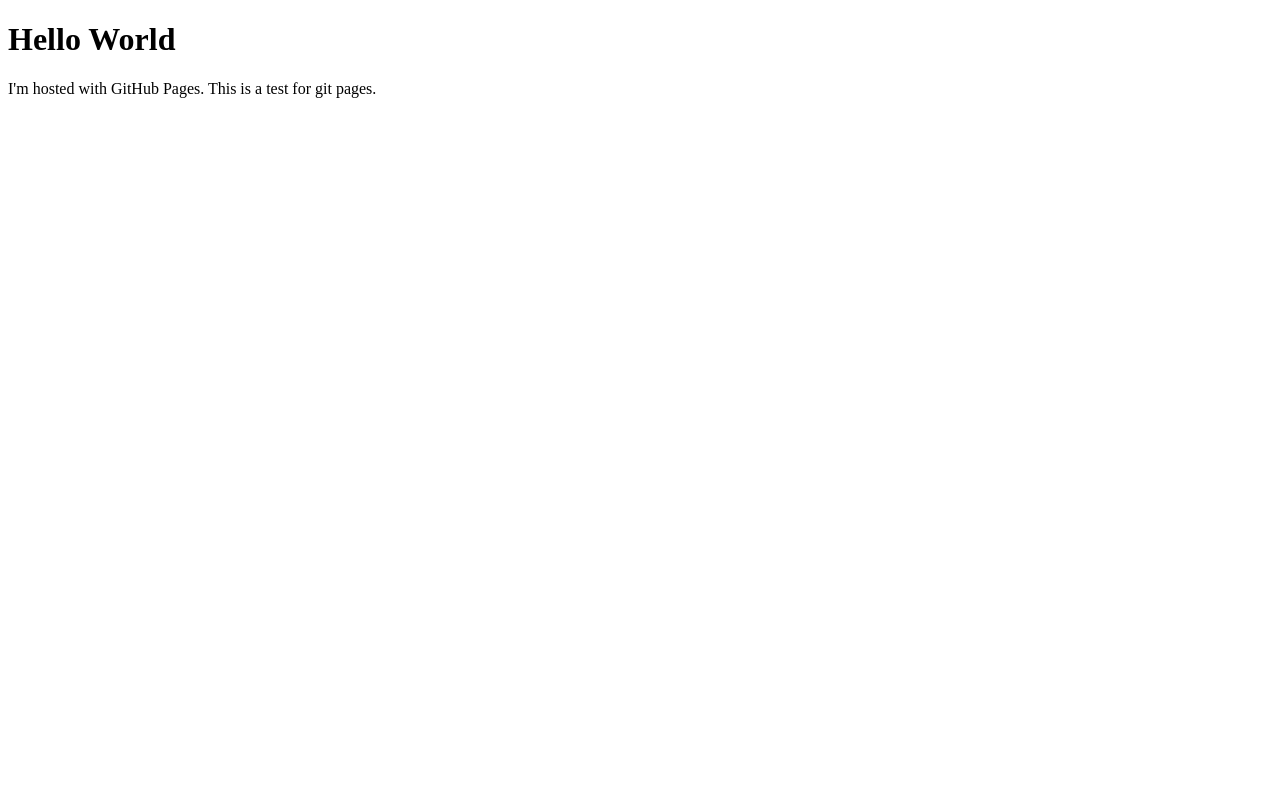
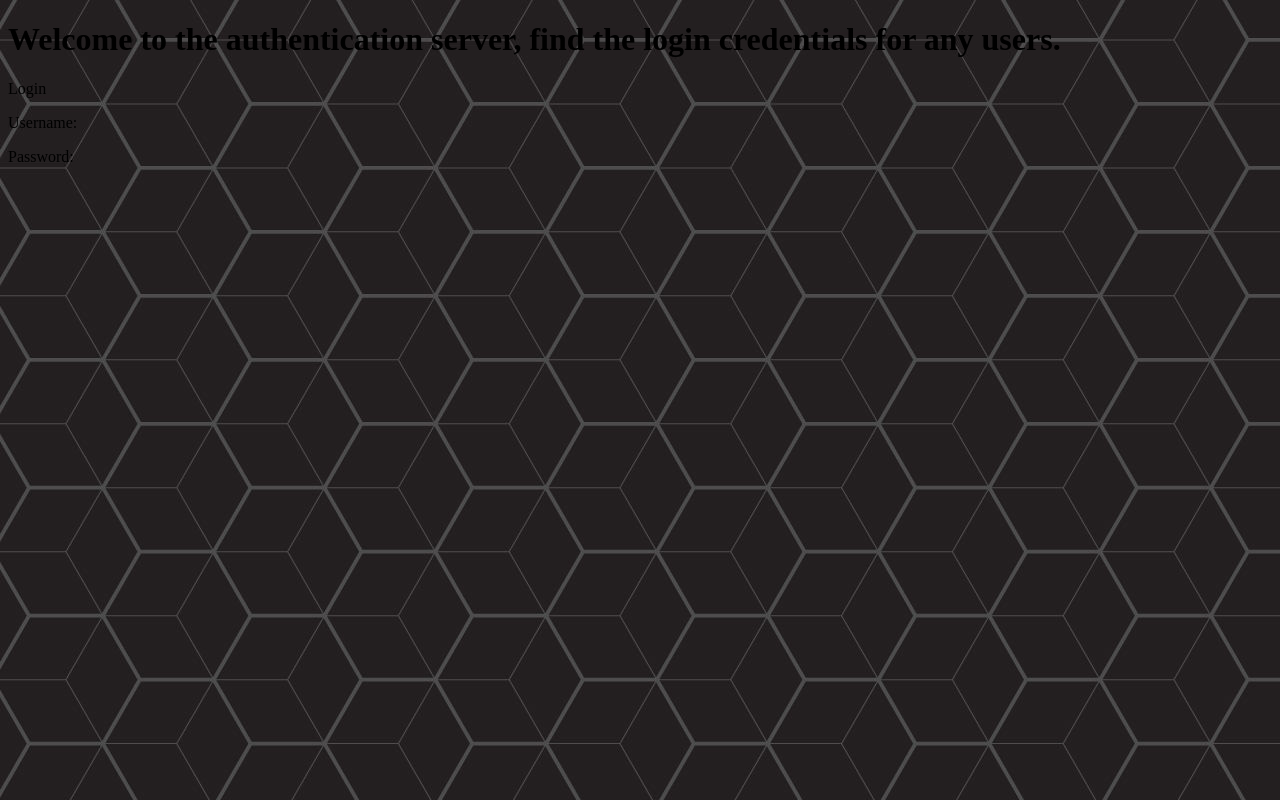
Before and after one commit to thenotchcreeper/thenotchcreeper.github.io, a plain HTML site: page index.html in a window 1280 px wide. Drawn offline with Linux system fonts and the light colour scheme.

Commit message:
Basic commit background
Adds a basic background and some text edits.

```diff
--- a/index.html
+++ b/index.html
@@ -1,7 +1,17 @@
 <!DOCTYPE html>
-<html>
-<body>
-<h1>Hello World</h1>
-<p>I'm hosted with GitHub Pages. This is a test for git pages.</p>
+    <html>
+        <body>
+            <title>Mutualist Banking</title>
+<style>
+body {
+        background-image: url("background.jpg")
+}
+</style>
+    <h1>Welcome to the authentication server, find the login credentials for any users.</h1>
+        <p>Login</p>
+        <!-- Removed account bill.gates due to security flaw -->
+        <p>Username:</p>
+
+        <p>Password:</p>
 </body>
 </html>
```
Also changed, not shown: background.jpg (added).
